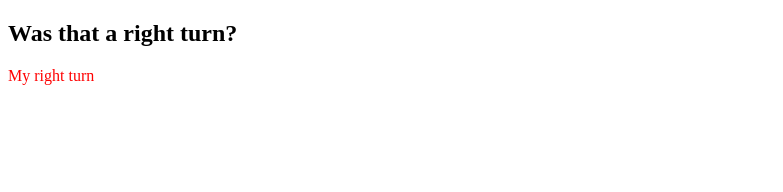
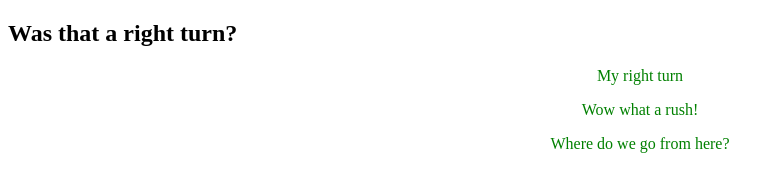
Before and after one commit to fstraz/HTML-And-CSS-Course, a plain HTML site: page Basic_HTML_And_CSS/Basic_html_3.html in a window 1280 px wide. Shown: the whole page, without its empty margins (0-783 px from the left). Drawn offline with Linux system fonts and the light colour scheme.

Commit message:
Update Basic_html_3.html

```diff
--- a/Basic_HTML_And_CSS/Basic_html_3.html
+++ b/Basic_HTML_And_CSS/Basic_html_3.html
@@ -8,5 +8,12 @@
 	<div style="color: red">
 	<p> My right turn</p>
 	</div>
+<style>
+	P	{color:Green;text-align:center;}
+</style>
+</head>
+<body>
+<p> Wow what a rush!</p>
+<p> Where do we go from here?</p>
 </body>
 </html>
```
